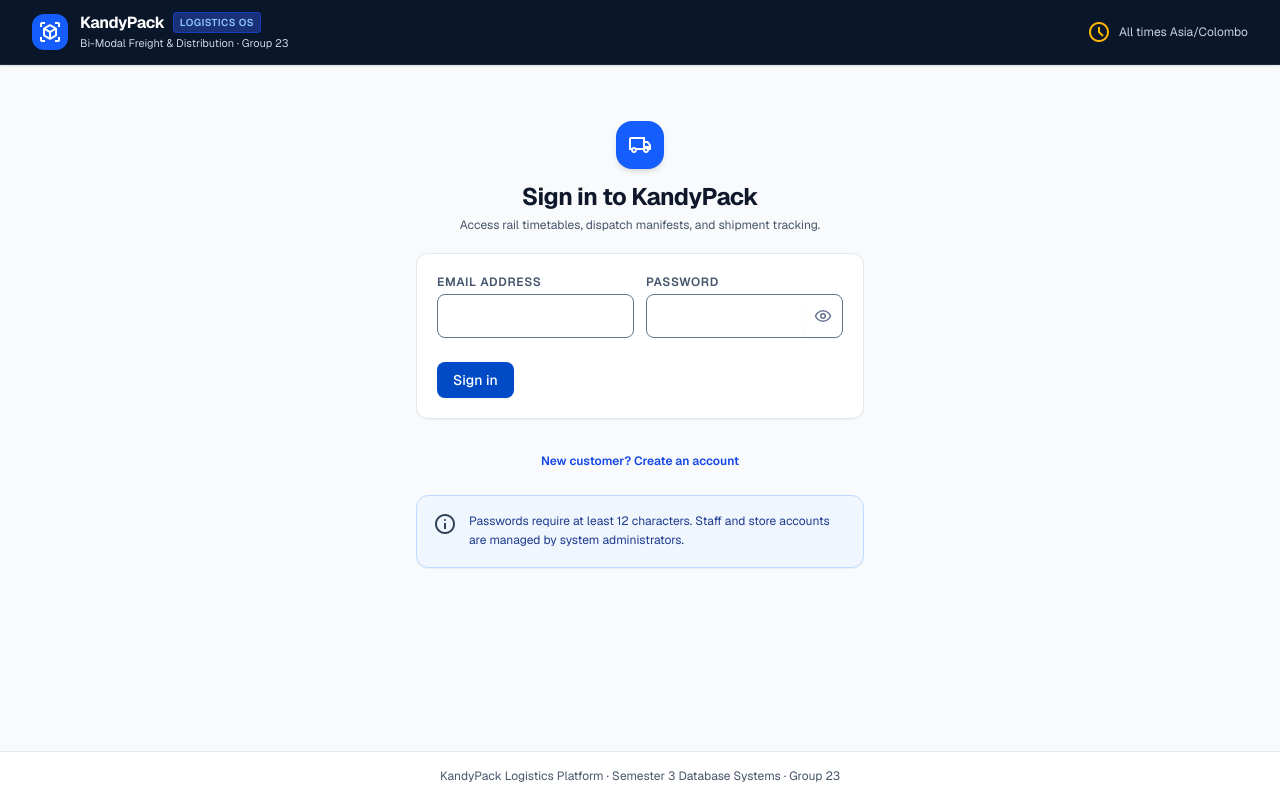
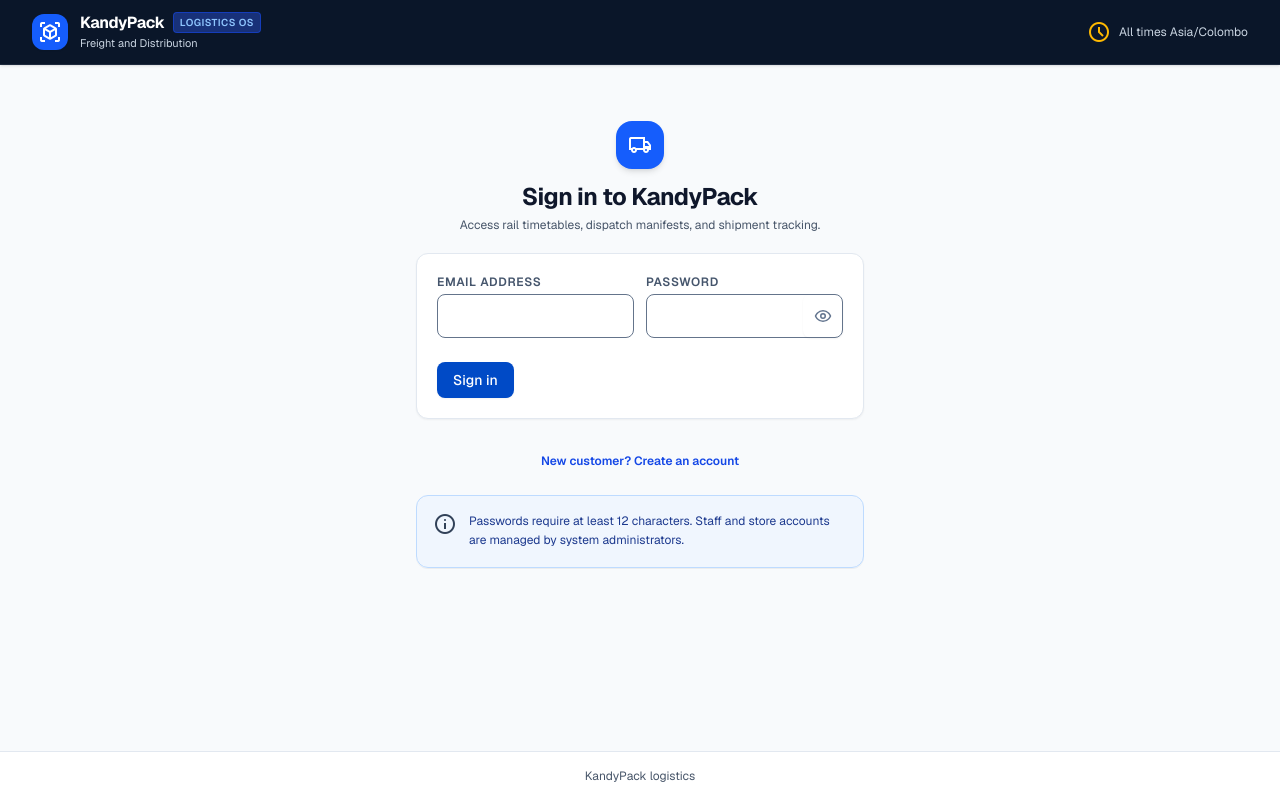
Before and after one commit to thanujan33/kandypack-group23, a React (Vite) app in the folder frontend/: page / in a window 1280 px wide. Built offline with nearby package versions, Linux system fonts and the light colour scheme.

Commit message:
include order totals in single order query and update UI branding text

```diff
--- a/frontend/src/main.jsx
+++ b/frontend/src/main.jsx
@@ -51,7 +51,7 @@ function App() {
                 Logistics OS
               </span>
             </div>
-            <p className="text-[11px] text-slate-300 mt-0.5">Bi-Modal Freight & Distribution · Group 23</p>
+            <p className="text-[11px] text-slate-300 mt-0.5">Freight and Distribution</p>
           </div>
         </div>
 
@@ -162,8 +162,7 @@ function App() {
                     key={m.label}
                     type="button"
                     onClick={() => setTab(m.label)}
-                    className={`flex items-center gap-2 px-3.5 py-2 rounded-lg text-xs font-semibold transition-all whitespace-nowrap shadow-none ${
-                      active
+                    className={`flex items-center gap-2 px-3.5 py-2 rounded-lg text-xs font-semibold transition-all whitespace-nowrap shadow-none ${active
                         ? 'bg-white text-blue-800 hover:bg-blue-50 shadow-xs ring-1 ring-slate-200/80 font-bold'
                         : 'bg-transparent text-slate-600 hover:text-slate-900 hover:bg-slate-300/40'
                       }`}
@@ -189,7 +188,7 @@ function App() {
 
       {/* Footer */}
       <footer className="mt-auto border-t border-slate-200 bg-white py-4 px-6 text-center text-xs text-muted print:hidden">
-        <p>KandyPack Logistics Platform · Semester 3 Database Systems · Group 23</p>
+        <p>KandyPack logistics</p>
       </footer>
     </div>
   );
```
Also changed, not shown: 1 other file (tests, documents, lock files or other folders). Lines whose indentation alone changed are shown as unchanged.
